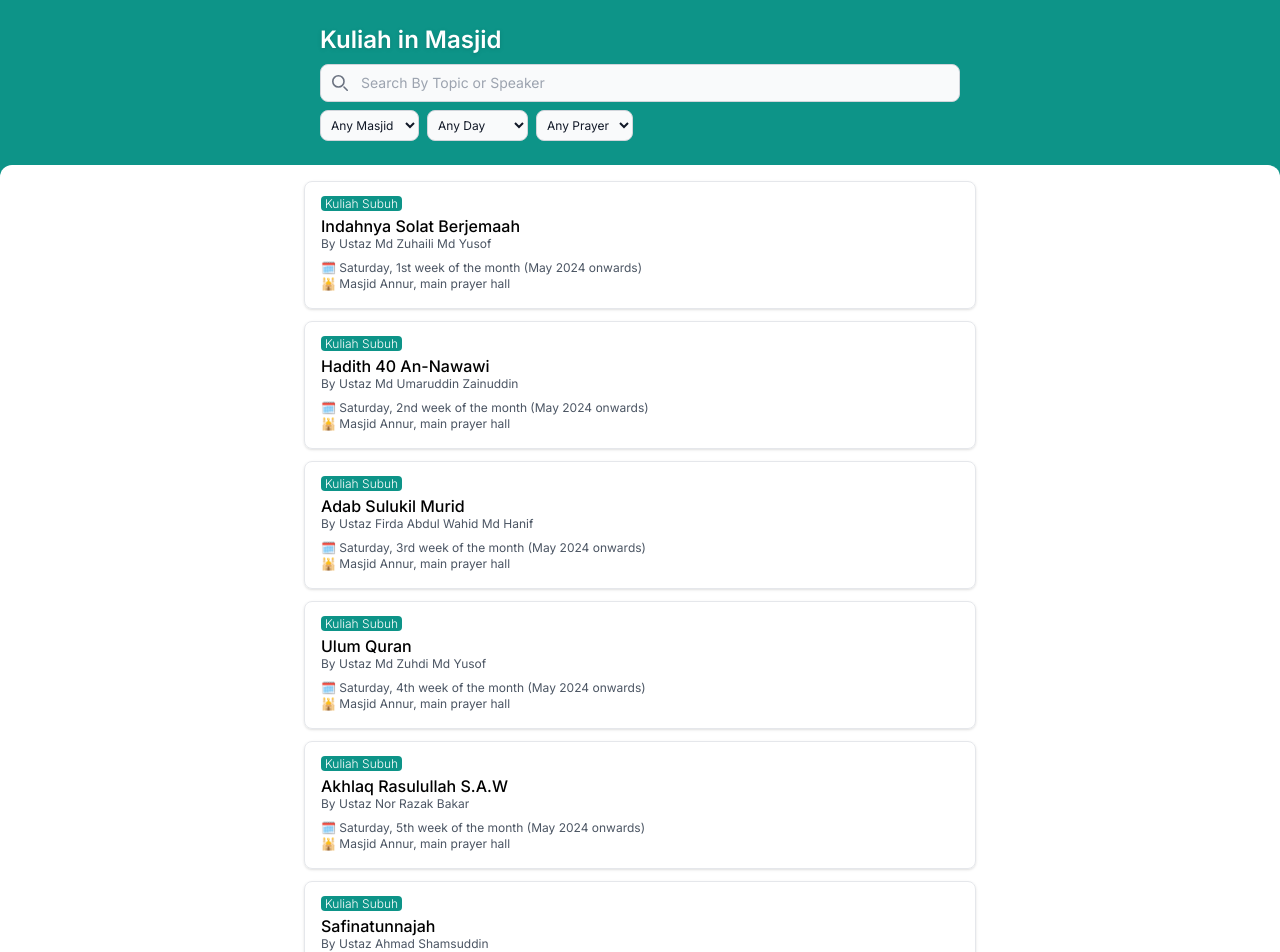
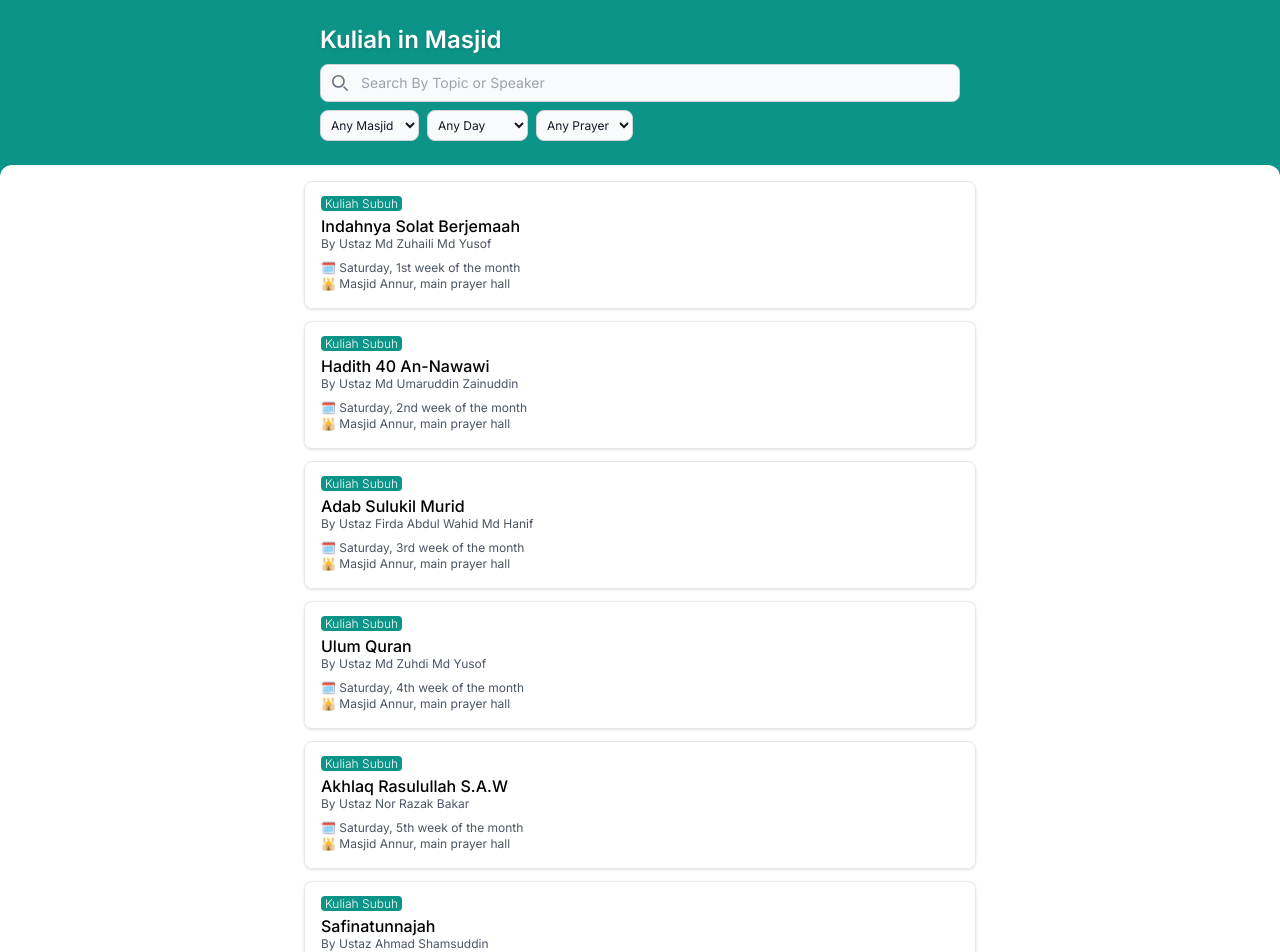
Before and after one commit to tengkuhafidz/kuliah-sg, a Next.js app: page / in a window 1280 px wide. Shown: the top 952 px of the page. Built offline with nearby package versions, Linux system fonts and the light colour scheme.

Commit message:
update kuliah list

```diff
--- a/src/data/kuliah.ts
+++ b/src/data/kuliah.ts
@@ -4,7 +4,7 @@ export const kuliahList = [
     Masjid: "Annur",
     Prayer: "Subuh",
     Day: "Saturday",
-    Timing: "1st week of the month (May 2024 onwards)",
+    Timing: "1st week of the month",
     Location: "main prayer hall",
     Topic: "Indahnya Solat Berjemaah",
     Speaker: "Ustaz Md Zuhaili Md Yusof",
@@ -14,7 +14,7 @@ export const kuliahList = [
     Masjid: "Annur",
     Prayer: "Subuh",
     Day: "Saturday",
-    Timing: "2nd week of the month (May 2024 onwards)",
+    Timing: "2nd week of the month",
     Location: "main prayer hall",
     Topic: "Hadith 40 An-Nawawi",
     Speaker: "Ustaz Md Umaruddin Zainuddin",
@@ -24,7 +24,7 @@ export const kuliahList = [
     Masjid: "Annur",
     Prayer: "Subuh",
     Day: "Saturday",
-    Timing: "3rd week of the month (May 2024 onwards)",
+    Timing: "3rd week of the month",
     Location: "main prayer hall",
     Topic: "Adab Sulukil Murid",
     Speaker: "Ustaz Firda Abdul Wahid Md Hanif",
@@ -34,7 +34,7 @@ export const kuliahList = [
     Masjid: "Annur",
     Prayer: "Subuh",
     Day: "Saturday",
-    Timing: "4th week of the month (May 2024 onwards)",
+    Timing: "4th week of the month",
     Location: "main prayer hall",
     Topic: "Ulum Quran",
     Speaker: "Ustaz Md Zuhdi Md Yusof",
@@ -44,7 +44,7 @@ export const kuliahList = [
     Masjid: "Annur",
     Prayer: "Subuh",
     Day: "Saturday",
-    Timing: "5th week of the month (May 2024 onwards)",
+    Timing: "5th week of the month",
     Location: "main prayer hall",
     Topic: "Akhlaq Rasulullah S.A.W",
     Speaker: "Ustaz Nor Razak Bakar",
@@ -54,7 +54,7 @@ export const kuliahList = [
     Masjid: "Annur",
     Prayer: "Subuh",
     Day: "Sunday",
-    Timing: "1st week of the month (May 2024 onwards)",
+    Timing: "1st week of the month",
     Location: "main prayer hall",
     Topic: "Safinatunnajah",
     Speaker: "Ustaz Ahmad Shamsuddin",
@@ -64,7 +64,7 @@ export const kuliahList = [
     Masjid: "Annur",
     Prayer: "Subuh",
     Day: "Sunday",
-    Timing: "2nd week of the month (May 2024 onwards)",
+    Timing: "2nd week of the month",
     Location: "main prayer hall",
     Topic: "Durratun Nasihin",
     Speaker: "Ustaz Husin Adam",
@@ -74,7 +74,7 @@ export const kuliahList = [
     Masjid: "Annur",
     Prayer: "Subuh",
     Day: "Sunday",
-    Timing: "3rd week of the month (May 2024 onwards)",
+    Timing: "3rd week of the month",
     Location: "main prayer hall",
     Topic: "Syamail Muhammadiyah",
     Speaker: "Ustaz Md Ali Rohani",
@@ -84,7 +84,7 @@ export const kuliahList = [
     Masjid: "Annur",
     Prayer: "Subuh",
     Day: "Sunday",
-    Timing: "4th week of the month (May 2024 onwards)",
+    Timing: "4th week of the month",
     Location: "main prayer hall",
     Topic: "Kabair (Dosa-Dosa Besar)",
     Speaker: "Ustaz Md Khalid Rafi",
@@ -94,7 +94,7 @@ export const kuliahList = [
     Masjid: "Annur",
     Prayer: "Subuh",
     Day: "Sunday",
-    Timing: "5th week of the month (May 2024 onwards)",
+    Timing: "5th week of the month",
     Location: "main prayer hall",
     Topic: "Ciri-Ciri Orang Yang Diredhai Allah",
     Speaker: "Ustaz Md Khair Rahmat",
@@ -124,7 +124,7 @@ export const kuliahList = [
     Masjid: "Annur",
     Prayer: "Dhuha",
     Day: "Wednesday",
-    Timing: "9am - 10am (May 2024 onwards)",
+    Timing: "9am - 10am",
     Location: "MPH",
     Topic: "Pesanan Ilahi, Renungkanlah",
     Speaker: "Ustaz Md Bahrul-Ulum Buang",
@@ -134,7 +134,7 @@ export const kuliahList = [
     Masjid: "Annur",
     Prayer: "Dhuha",
     Day: "Thursday",
-    Timing: "9am - 10am (May 2024 onwards))",
+    Timing: "9am - 10am",
     Location: "MPH",
     Topic: "Tazkiyatun Nafs",
     Speaker: "Ustaz Md Zuhaili Md Yusof",
@@ -164,7 +164,7 @@ export const kuliahList = [
     Masjid: "Annur",
     Prayer: "Dhuha",
     Day: "Wednesday",
-    Timing: "10.15am - 11.15am (May 2024 onwards)",
+    Timing: "10.15am - 11.15am",
     Location: "MPH",
     Topic: "Tafsir Abrul Athir",
     Speaker: "Ustaz Md Kamal Mokhtar",
@@ -174,7 +174,7 @@ export const kuliahList = [
     Masjid: "Annur",
     Prayer: "Dhuha",
     Day: "Thursday",
-    Timing: "10.15am - 11.15am (May 2024 onwards)",
+    Timing: "10.15am - 11.15am",
     Location: "MPH",
     Topic: "Syarah Hikam",
     Speaker: "Ustaz Md Irwan Shah Sudiman",
@@ -184,7 +184,7 @@ export const kuliahList = [
     Masjid: "Annur",
     Prayer: "Dhuha",
     Day: "Friday",
-    Timing: "8.30am - 9.30am (May 2024 onwards)",
+    Timing: "8.30am - 9.30am",
     Location: "MPH",
     Topic: "Al-Wafi Syarah Hadith 40",
     Speaker: "Ustaz Qamarul Ariffin Kamarazaman",
@@ -194,7 +194,7 @@ export const kuliahList = [
     Masjid: "Annur",
     Prayer: "Dhuha",
     Day: "Friday",
-    Timing: "9.30am - 10.30am (May 2024 onwards)",
+    Timing: "9.30am - 10.30am",
     Location: "MPH",
     Topic: "Permata Ilmu Tauhid",
     Speaker: "Ustazah Nadia Hanim Abdul Rahman",
@@ -224,7 +224,7 @@ export const kuliahList = [
     Masjid: "Annur",
     Prayer: "Zohor",
     Day: "Wednesday",
-    Timing: "May 2024 onwards",
+    Timing: null,
     Location: "main prayer hall",
     Topic: "Tazkirah Umum",
     Speaker: "Ustaz Md Umaruddin Zainuddin",
@@ -234,7 +234,7 @@ export const kuliahList = [
     Masjid: "Annur",
     Prayer: "Zohor",
     Day: "Thursday",
-    Timing: "May 2024 onwards",
+    Timing: null,
     Location: "main prayer hall",
     Topic: "Tazkirah Umum",
     Speaker: "Ustaz Qamarul Ariffin Kamarazaman",
@@ -264,7 +264,7 @@ export const kuliahList = [
     Masjid: "Annur",
     Prayer: "Maghrib",
     Day: "Wednesday",
-    Timing: "May 2024 onwards",
+    Timing: null,
     Location: "main prayer hall",
     Topic: "Kisah-kisah Nabi dalam Al-Quran",
     Speaker: "Ustaz Adam Ismail",
@@ -274,7 +274,7 @@ export const kuliahList = [
     Masjid: "Annur",
     Prayer: "Maghrib",
     Day: "Friday",
-    Timing: "May 2024 onwards",
+    Timing: null,
     Location: "main prayer hall",
     Topic: "Minhajul 'Abidin",
     Speaker: "Ustaz Md Kamal Yunos",
@@ -284,7 +284,7 @@ export const kuliahList = [
     Masjid: "Annur",
     Prayer: "Maghrib",
     Day: "Saturday",
-    Timing: "May 2024 onwards",
+    Timing: null,
     Location: "main prayer hall",
     Topic: "Riyadhussolihin",
     Speaker: "Ustaz Ahmad Helmi Md Hasbi",
@@ -294,7 +294,7 @@ export const kuliahList = [
     Masjid: "Annur",
     Prayer: "Maghrib",
     Day: "Sunday",
-    Timing: "May 2024 onwards",
+    Timing: null,
     Location: "main prayer hall",
     Topic: "Asbab Nuzulul Quran",
     Speaker: "Ustaz Maarof Mohd",
@@ -304,7 +304,7 @@ export const kuliahList = [
     Masjid: "Annur",
     Prayer: "Isyak",
     Day: "Wednesday",
-    Timing: "May 2024 onwards",
+    Timing: null,
     Location: "main prayer hall",
     Topic: "Aqidah Ahlussunnah Wal Jamaah",
     Speaker: "Ustaz TM Fouzy TM Jumat",
@@ -314,7 +314,7 @@ export const kuliahList = [
     Masjid: "Annur",
     Prayer: "Isyak",
     Day: "Thursday",
-    Timing: "May 2024 onwards",
+    Timing: null,
     Location: "main prayer hall",
     Topic: "Kursus Haji & Umrah",
     Speaker: "Ustaz Musa Zulkifli",
@@ -324,7 +324,7 @@ export const kuliahList = [
     Masjid: "An-Nahdah",
     Prayer: "Maghrib",
     Day: "Monday",
-    Timing: "May 2024 onwards",
+    Timing: null,
     Location: "main prayer hall",
     Topic: "Ratib Al-Attas",
     Speaker: "Hj Hossain, Hj Sulaiman & Hj Azman",
@@ -334,7 +334,7 @@ export const kuliahList = [
     Masjid: "An-Nahdah",
     Prayer: "Maghrib",
     Day: "Tuesday",
-    Timing: "May 2024 onwards",
+    Timing: null,
     Location: "main prayer hall",
     Topic: "Semuanya Soal Hati",
     Speaker: "Ustaz Efdendi Suparde",
@@ -354,7 +354,7 @@ export const kuliahList = [
     Masjid: "An-Nahdah",
     Prayer: "Maghrib",
     Day: "Wednesday",
-    Timing: "May 2024 onwards",
+    Timing: null,
     Location: "main prayer hall",
     Topic: "Syarah Kitab Riyadhus Salihin",
     Speaker: "Ustaz Mahfuz Al-Hafiz",
@@ -364,7 +364,7 @@ export const kuliahList = [
     Masjid: "An-Nahdah",
     Prayer: "Maghrib",
     Day: "Thursday",
-    Timing: "May 2024 onwards",
+    Timing: null,
     Location: "main prayer hall",
     Topic: "Majlis Bacaan Tahlil & Yasin",
     Speaker: "Hj Rasi Taib",
@@ -384,7 +384,7 @@ export const kuliahList = [
     Masjid: "An-Nahdah",
     Prayer: "Asar",
     Day: "Friday",
-    Timing: "5pm (May 2024 onwards)",
+    Timing: "5pm",
     Location: "level 4, class 5",
     Topic: "Kelas Fardhu Ain (Muslimah)",
     Speaker: "Ustazah Kamariah Abdul Halim",
@@ -394,7 +394,7 @@ export const kuliahList = [
     Masjid: "An-Nahdah",
     Prayer: "Maghrib",
     Day: "Friday",
-    Timing: "Except 5th week of the month (May 2024 onwards)",
+    Timing: "Except 5th week of the month",
     Location: "main prayer hall",
     Topic: "The Sirah Bookclub",
     Speaker: "Ustaz Mustafa",
@@ -404,7 +404,7 @@ export const kuliahList = [
     Masjid: "An-Nahdah",
     Prayer: "Subuh",
     Day: "Sunday",
-    Timing: "1st Week of the month (May 2024 onwards)",
+    Timing: "1st Week of the month",
     Location: "main prayer hall",
     Topic: "Adab Dan Etika Ahli Al-Quran",
     Speaker: "Ustaz Ismail Sarip",
@@ -414,7 +414,7 @@ export const kuliahList = [
     Masjid: "An-Nahdah",
     Prayer: "Subuh",
     Day: "Sunday",
-    Timing: "Except 5th week of the month (from 12 May 2024)",
+    Timing: "Except 5th week of the month (from 12 May)",
     Location: "main prayer hall",
     Topic: "Terapi Penyakit Hati",
     Speaker: "Ustaz Drs Ahmad Dahri",
@@ -424,49 +424,49 @@ export const kuliahList = [
     Masjid: "An-Nahdah",
     Prayer: "Dhuha",
     Day: "Sunday",
-    Timing: "May 2024 onwards",
+    Timing: null,
     Location: "level 4, class 5",
     Topic: "Menghayati Al-Quran (Muslimah)",
-    Speaker: "Ustazah Afifah Moh Idris",
+    Speaker: "Ustazah Afifah Mohd Idris",
   },
   {
     Id: "annahdah-12",
     Masjid: "An-Nahdah",
     Prayer: "Zohor",
     Day: "Monday",
-    Timing: "May 2024 onwards",
+    Timing: null,
     Location: "main prayer hall",
     Topic: "Zohor Tea Time Hikmah",
-    Speaker: "Ustaza Mustafa & Ustaz Luqman",
+    Speaker: "Ustaz Mustafa & Ustaz Luqman",
   },
   {
     Id: "annahdah-13",
     Masjid: "An-Nahdah",
     Prayer: "Zohor",
     Day: "Tuesday",
-    Timing: "May 2024 onwards",
+    Timing: null,
     Location: "main prayer hall",
     Topic: "Zohor Tea Time Hikmah",
-    Speaker: "Ustaza Mustafa & Ustaz Luqman",
+    Speaker: "Ustaz Mustafa & Ustaz Luqman",
   },
   {
     Id: "annahdah-14",
     Masjid: "An-Nahdah",
     Prayer: "Zohor",
     Day: "Wednesday",
-    Timing: "May 2024 onwards",
+    Timing: null,
     Location: "main prayer hall",
     Topic: "Zohor Tea Time Hikmah",
-    Speaker: "Ustaza Mustafa & Ustaz Luqman",
+    Speaker: "Ustaz Mustafa & Ustaz Luqman",
   },
   {
     Id: "annahdah-15",
     Masjid: "An-Nahdah",
     Prayer: "Zohor",
     Day: "Thursday",
-    Timing: "May 2024 onwards",
+    Timing: null,
     Location: "main prayer hall",
     Topic: "Zohor Tea Time Hikmah",
-    Speaker: "Ustaza Mustafa & Ustaz Luqman",
+    Speaker: "Ustaz Mustafa & Ustaz Luqman",
   },
 ];
```
